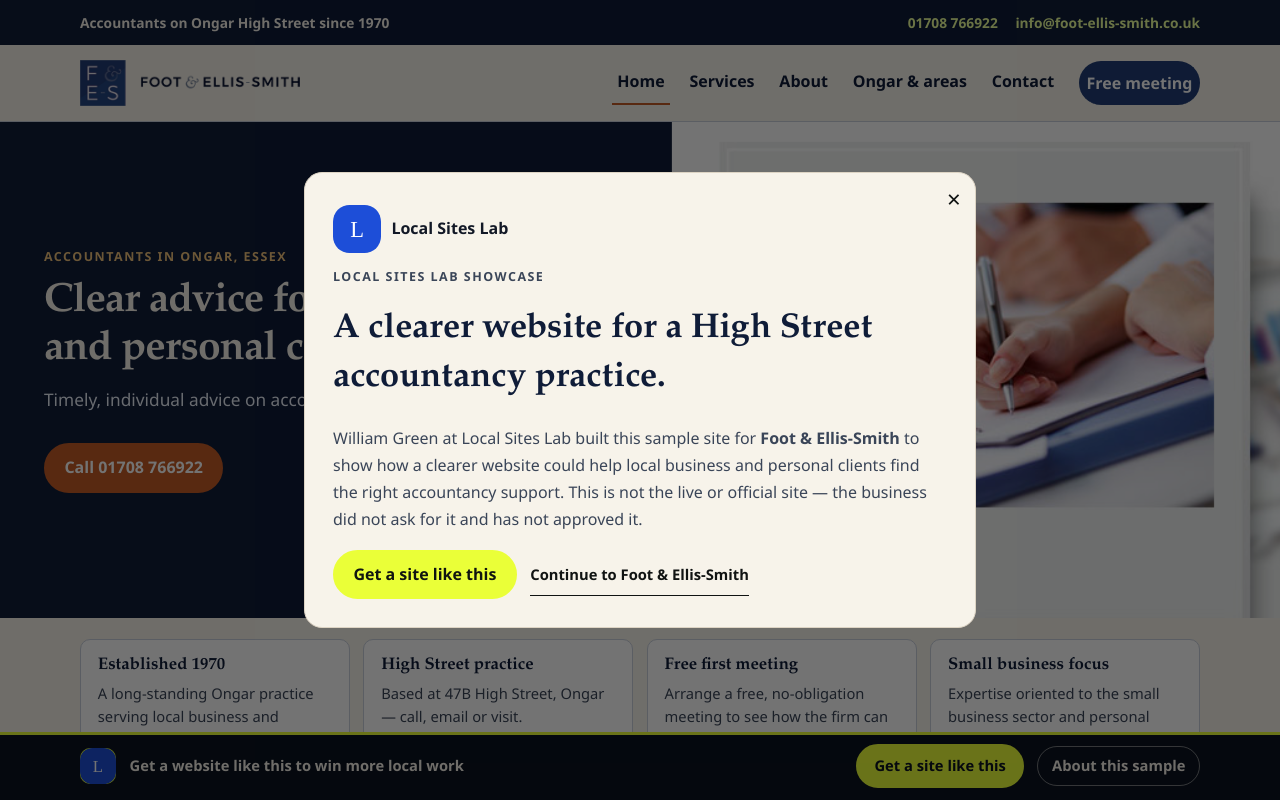
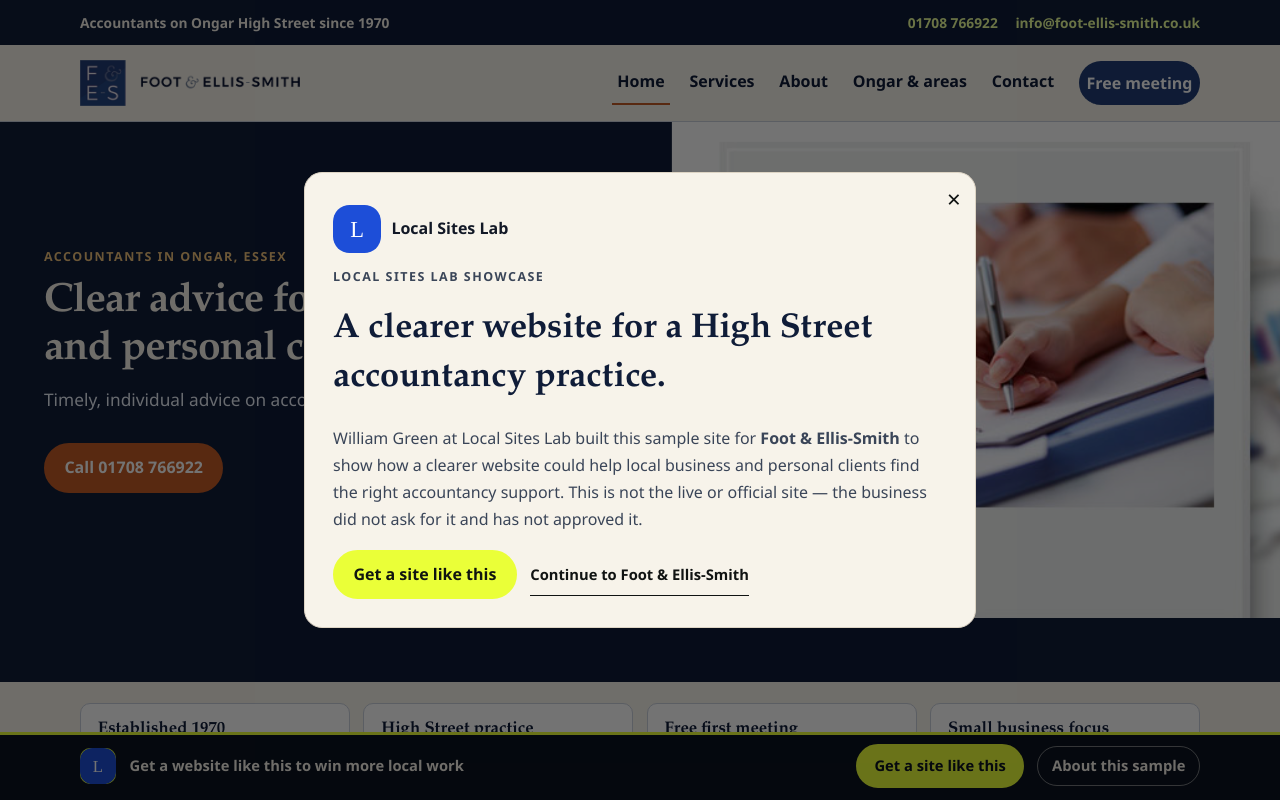
Before and after one commit to willgreeny9/local-sites-lab-foot-ellis-smith, a Next.js app: page / in a window 1280 px wide. Shown: the top 800 px of the page. Built offline with nearby package versions, Linux system fonts and the light colour scheme; no server answers.

Commit message:
UX: cap hero max-height min(70vh, 640px) with object-fit cover

```diff
--- a/app/globals.css
+++ b/app/globals.css
@@ -1247,3 +1247,32 @@
     animation: none !important;
   }
 }
+
+/* UX hero cap: max-height min(70vh, 640px) */
+.hero-desk {
+  max-height: min(70vh, 640px);
+  overflow: hidden;
+}
+.hero-desk img,
+.hero-media img {
+  width: 100%;
+  height: 100%;
+  max-height: 100% !important;
+  object-fit: cover;
+}
+@media (min-width: 801px) {
+  .hero-desk {
+    min-height: 0 !important;
+    height: min(70vh, 640px);
+  }
+  .hero-media {
+    min-height: 0 !important;
+    max-height: 100%;
+    height: 100%;
+    overflow: hidden;
+  }
+  .hero-media img {
+    min-height: 0 !important;
+    max-height: 100% !important;
+  }
+}
```
